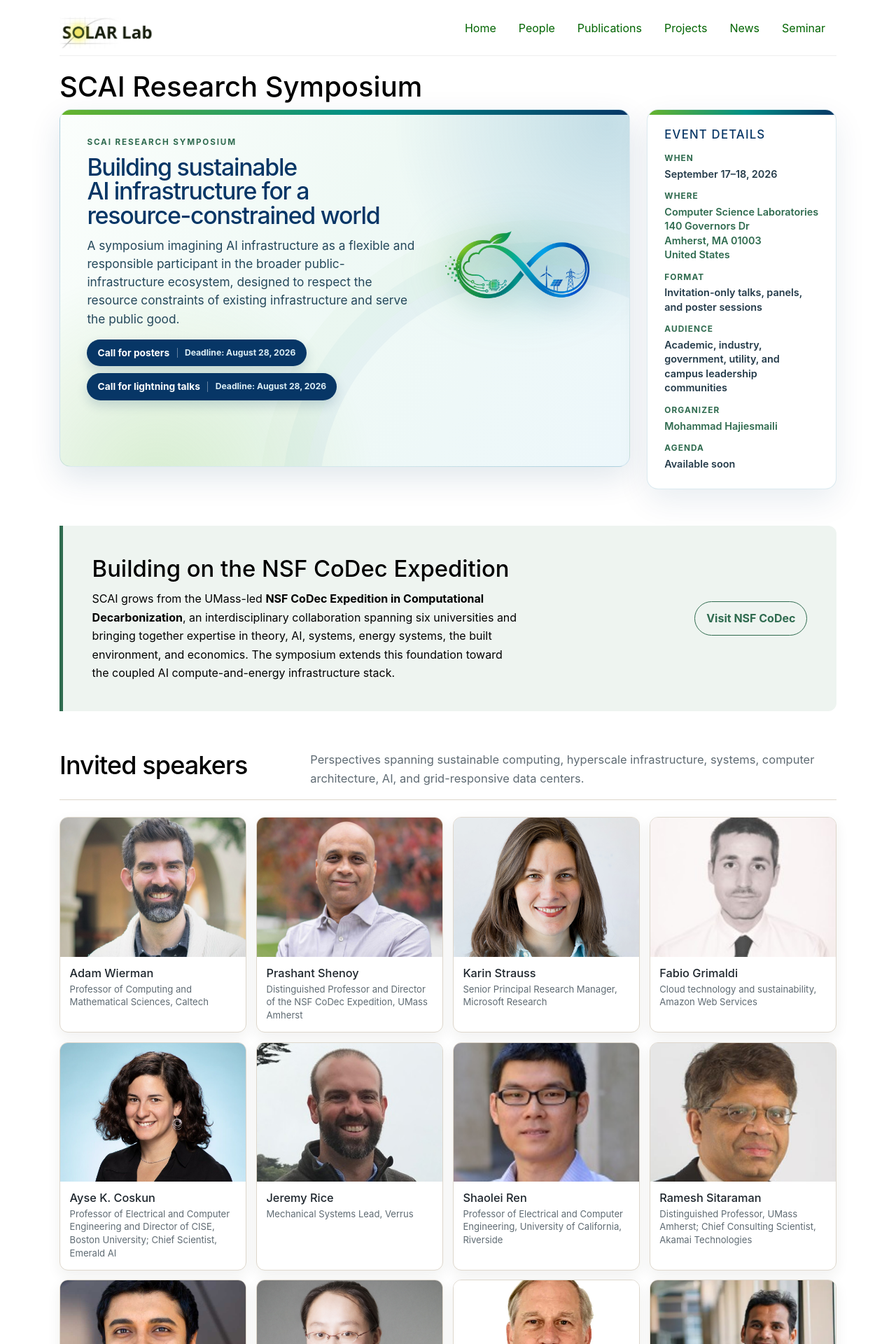
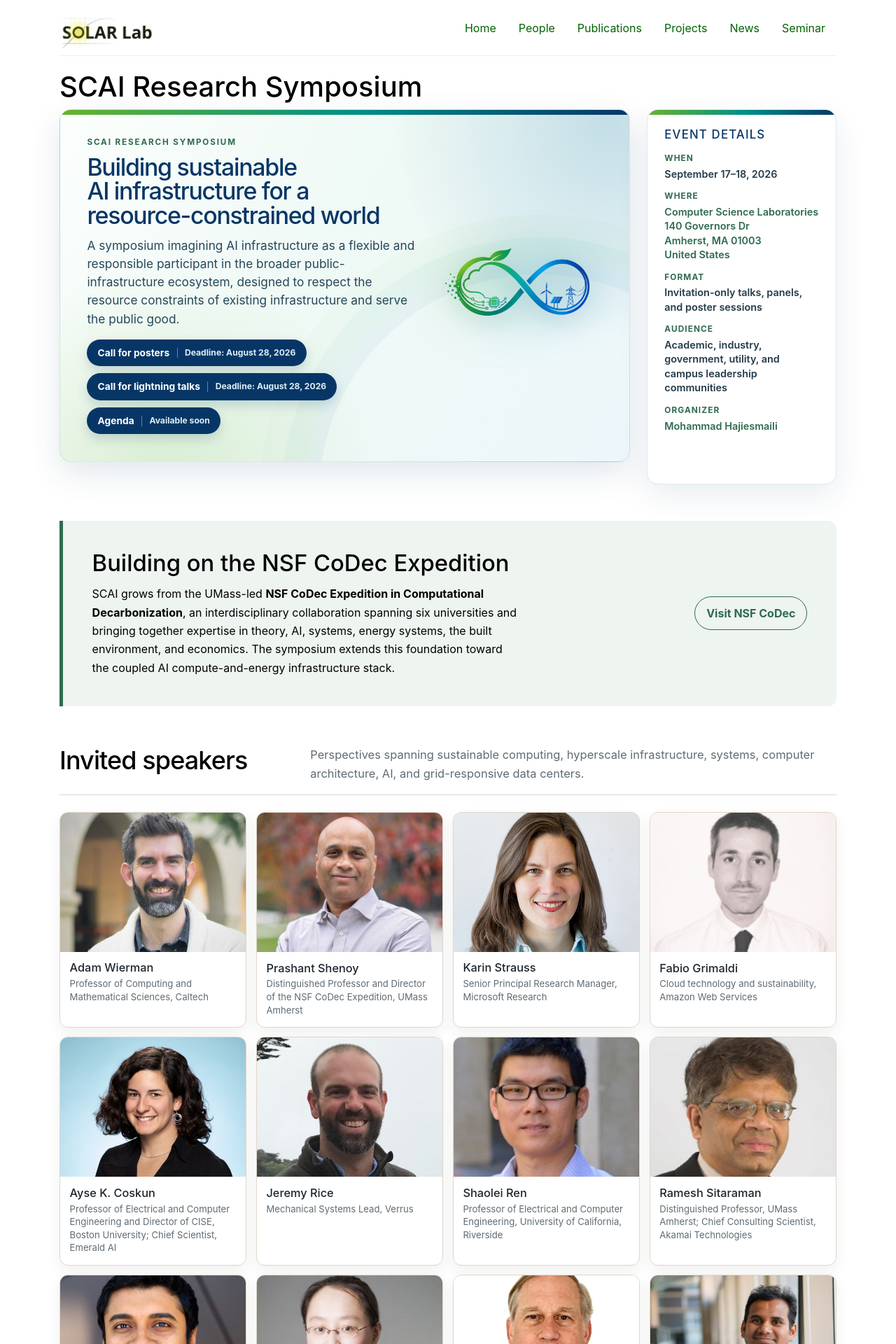
Before and after one commit to umass-solar/umass-solar.github.io, a Jekyll site: the page built from scai-symposium.md, in a window 1280 px wide. Shown: the top 1920 px of the page at 70% size. Built offline with Jekyll 4.4.1, drawn with Linux system fonts in a browser that asks for light colours; some of the changed lines change nothing that is shown.

Commit message:
Update scai-symposium.md

```diff
--- a/scai-symposium.md
+++ b/scai-symposium.md
@@ -172,6 +172,14 @@
     line-height: 1.2;
     text-decoration: none;
     box-shadow: 0 0.45rem 1rem rgba(7, 54, 102, 0.16);
+  }
+
+  .scai-hero-status {
+    margin-top: 0.65rem;
+  }
+
+  .scai-call-link-static {
+    cursor: default;
   }
 
   .scai-call-link span {
@@ -893,6 +901,9 @@
             <a class="scai-call-link" href="#call-for-posters">Call for posters <span>Deadline: August 28, 2026</span></a>
             <a class="scai-call-link" href="#call-for-lightning-talks">Call for lightning talks <span>Deadline: August 28, 2026</span></a>
           </div>
+          <div class="scai-hero-actions scai-hero-status">
+            <span class="scai-call-link scai-call-link-static">Agenda <span>Available soon</span></span>
+          </div>
         </div>
         <div class="scai-logo-card">
           <img src="{{ site.base }}/img/scai-logo-banner.png" alt="SCAI Sustainable Compute and AI logo">
@@ -912,8 +923,6 @@
         <dd>Academic, industry, government, utility, and campus leadership communities</dd>
         <dt>Organizer</dt>
         <dd><a href="https://groups.cs.umass.edu/hajiesmaili/">Mohammad Hajiesmaili</a></dd>
-        <dt>Agenda</dt>
-        <dd>Available soon</dd>
       </dl>
     </aside>
   </div>
```
